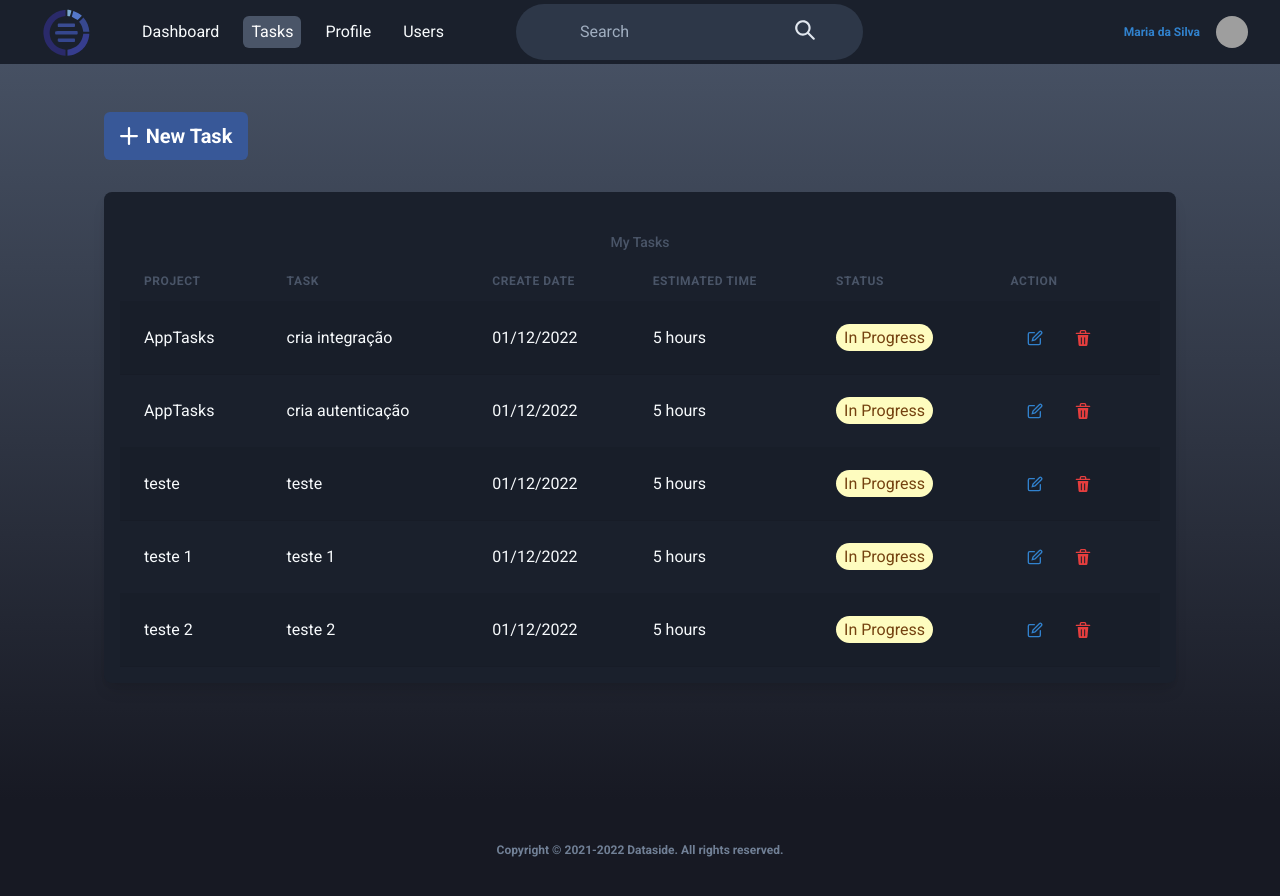
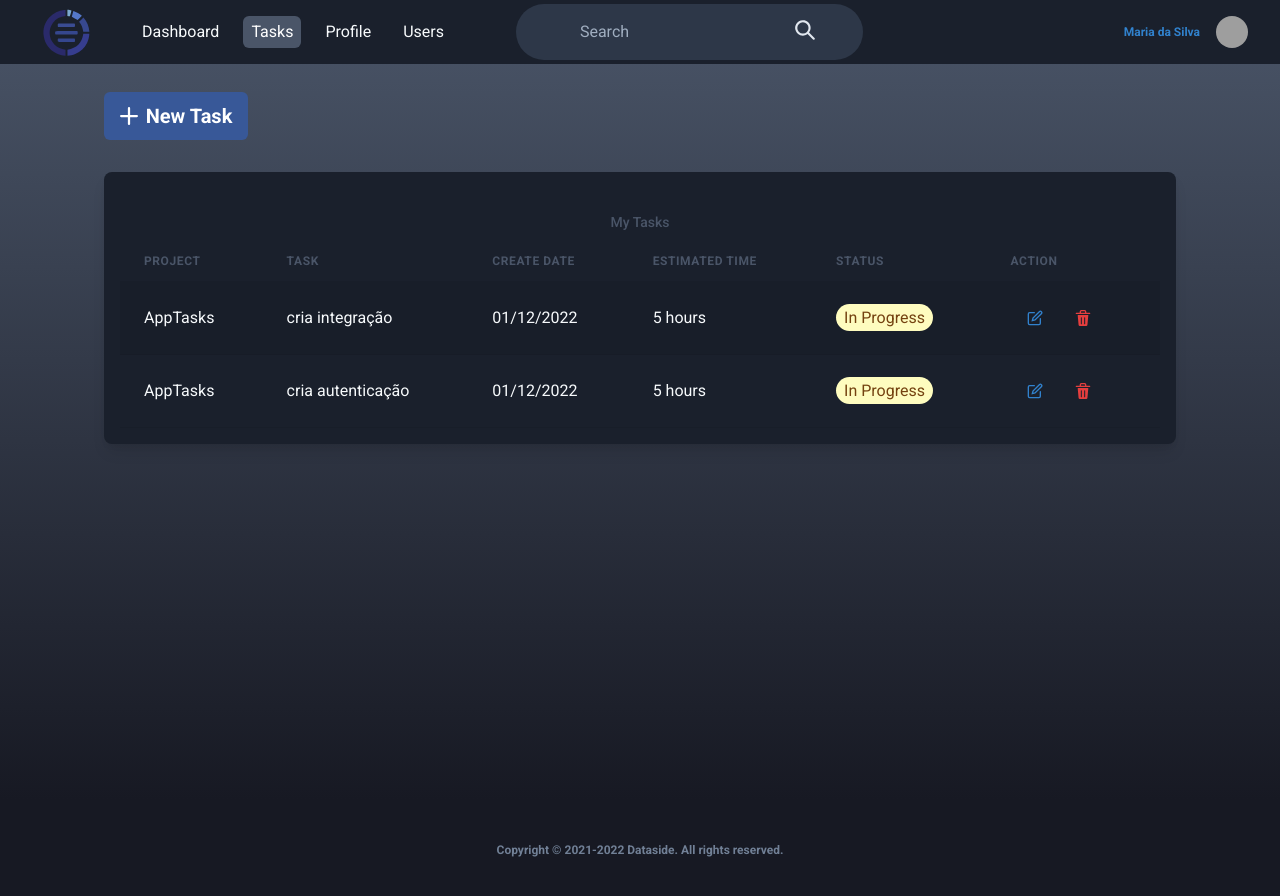
Before and after one commit to DaksonC/apptasks, a React (Vite) app: page /tasks in a window 1280 px wide. Shown: the top 896 px of the page. Built offline with nearby package versions, Linux system fonts and the light colour scheme; data requests are answered from the project's data file; grey boxes are pictures that could not be loaded.

Commit message:
refactor: finaliza barra de rolagem das tasks e users

```diff
--- a/src/mock/db.json
+++ b/src/mock/db.json
@@ -23,21 +23,6 @@
       "title": "AppTasks",
       "description": "cria autenticação",
       "id": 3
-    },
-    {
-      "title": "teste",
-      "description": "teste",
-      "id": 4
-    },
-    {
-      "title": "teste 1",
-      "description": "teste 1",
-      "id": 5
-    },
-    {
-      "title": "teste 2",
-      "description": "teste 2",
-      "id": 6
     }
   ]
 }
--- a/src/page/Tasks/index.tsx
+++ b/src/page/Tasks/index.tsx
@@ -59,7 +59,7 @@ export function Tasks() {
           <Flex
             direction="column"
             w="100%"
-            h="90%"
+            h="95%"
             maxW="1120px"
             mx="auto"
             my="auto"
@@ -76,12 +76,18 @@ export function Tasks() {
               overflowY="scroll"
               sx={{
                 "::-webkit-scrollbar": {
-                  width: "4px",
+                  width: "8px",
+                  height: "8px",
                   backgroundColor: "gray.700",
+                  borderRadius: "20px",
                 },
                 "::-webkit-scrollbar-thumb": {
                   backgroundColor: "gray.500",
-                  borderRadius: "8px",
+                  borderRadius: "20px",
+                },
+                "::-webkit-scrollbar-corner": {
+                  backgroundColor: "gray.800",
+                  borderRadius: "20px",
                 },
               }}
             >
--- a/src/page/admin/Users/index.tsx
+++ b/src/page/admin/Users/index.tsx
@@ -37,7 +37,7 @@ export function Users() {
         <Flex
           direction="column"
           w="100%"
-          h="90%"
+          h="95%"
           maxW="1120px"
           mx="auto"
           my="auto"
@@ -48,16 +48,22 @@ export function Users() {
             borderRadius="8"
             boxShadow="lg"
             p="4"
-            mt={12}
+            mt={24}
             overflowY="scroll"
             sx={{
               "::-webkit-scrollbar": {
-                width: "4px",
+                width: "8px",
+                height: "8px",
                 backgroundColor: "gray.700",
+                borderRadius: "20px",
               },
               "::-webkit-scrollbar-thumb": {
                 backgroundColor: "gray.500",
-                borderRadius: "8px",
+                borderRadius: "20px",
+              },
+              "::-webkit-scrollbar-corner": {
+                backgroundColor: "gray.800",
+                borderRadius: "20px",
               },
             }}
           >
```
